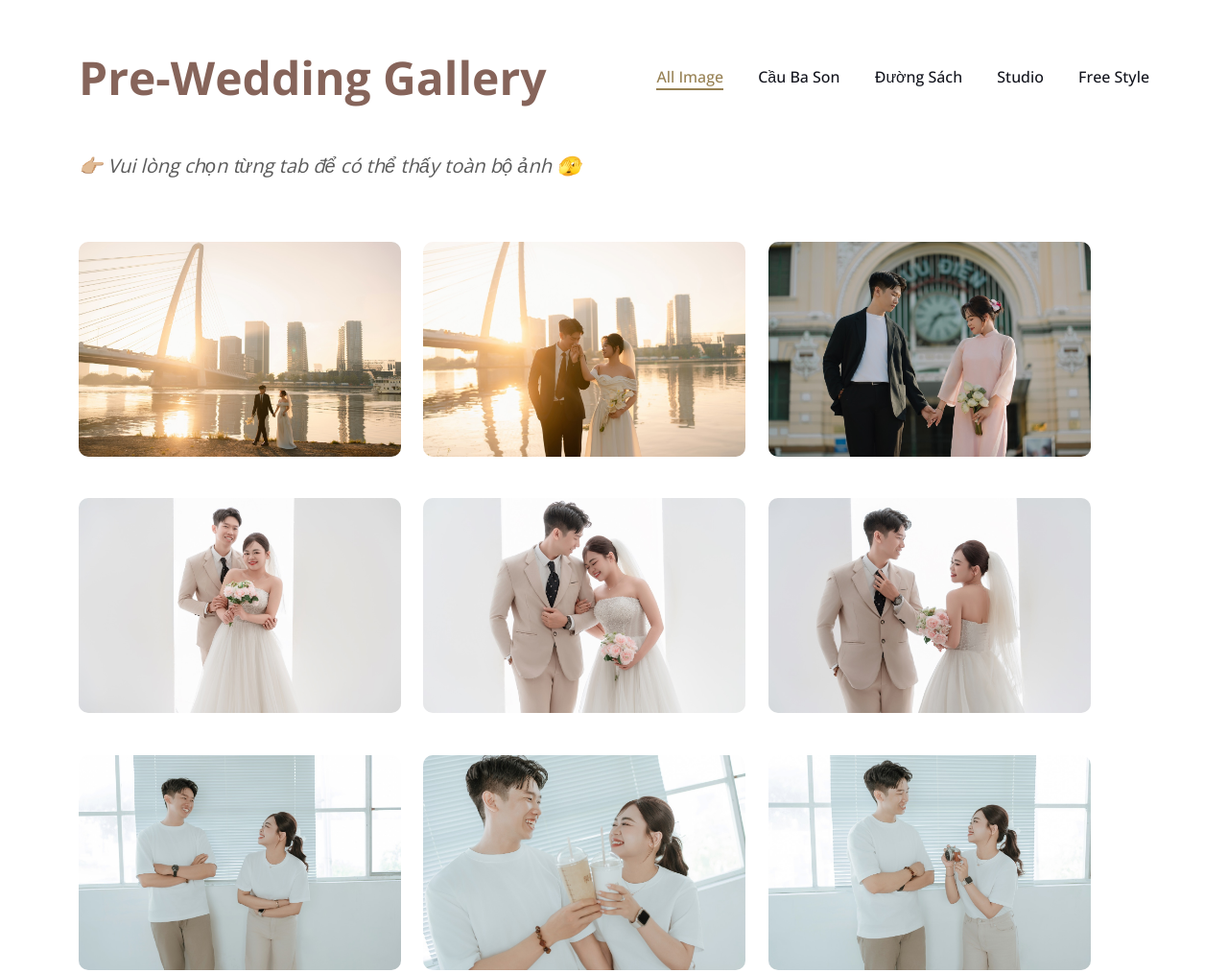
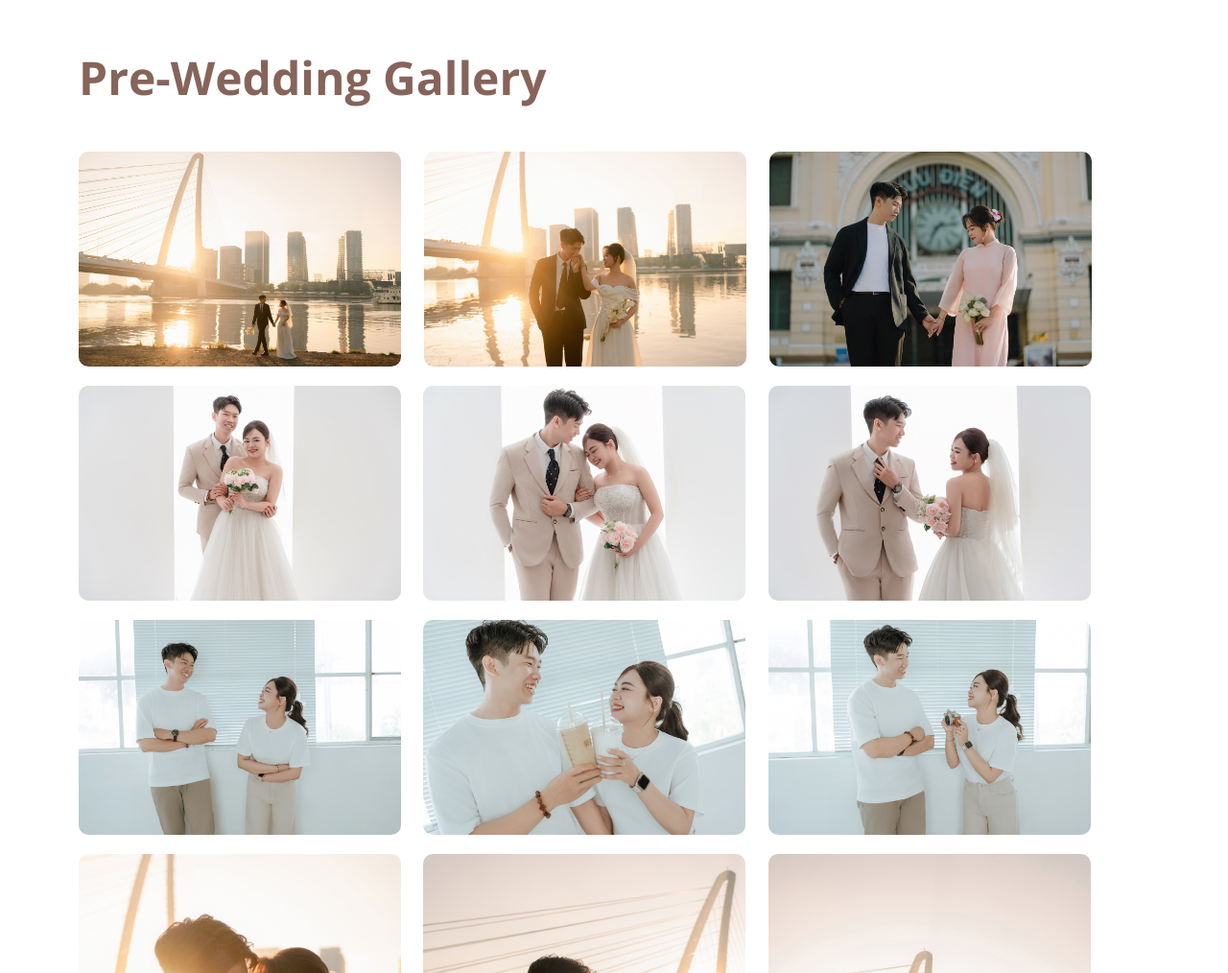
Before and after one commit to mqwedding/pre-wedding, a plain HTML site: page index.html in a window 1280 px wide. Shown: the part 2580-3594 px from the top of the page at 96% size. Drawn offline with nearby package versions, Linux system fonts and the light colour scheme.

Commit message:
Update index.html

```diff
--- a/index.html
+++ b/index.html
@@ -303,10 +303,11 @@
     <!-- Pre-Wedding Gallery -->
     <div class="container-xxl py-6 pt-5" id="gallery">
         <div class="container">
-            <div class="row g-5 mb-5 align-items-center wow fadeInUp" data-wow-delay="0.9s">
+            <div class="row g-5 mb-5 align-items-center wow fadeInUp" data-wow-delay="0.3s">
                 <div class="col-lg-6">
                     <h1 class="display-5 mb-0">Pre-Wedding Gallery</h1>
                 </div>
+                <!--
                 <div class="col-lg-6 text-lg-end">
                     <ul class="list-inline mx-n3 mb-0" id="portfolio-flters">
                         <li class="mx-3 active">All Image</li>
@@ -317,81 +318,11 @@
                     </ul>
                 </div>
                 <p class="fs-5 fst-italic">👉🏼 Vui lòng chọn từng tab để có thể thấy toàn bộ ảnh 🫣</p>
+
+                -->
             </div>
-
-            <div class="row g-4 portfolio-container wow" data-wow-delay="1s">
-                <!-- Portfolio items sẽ được tạo bởi JavaScript -->
-              </div>
-
-              <script>
-                // Danh sách các hình ảnh và các nhóm (filter) của ảnh
-                const images = [
-                  { src: 'img/bason-n-1.jpeg', category: 'first' },
-                  { src: 'img/bason-n-2.jpeg', category: 'first' },
-                  { src: 'img/ds-n-1.jpeg', category: 'second' },
-                  { src: 'img/studio-n-1.jpeg', category: 'third' },
-                  { src: 'img/studio-n-2.jpeg', category: 'third' },
-                  { src: 'img/studio-n-3.jpeg', category: 'third' },
-                  { src: 'img/fs-n-1.jpeg', category: 'fourth' },
-                  { src: 'img/fs-n-2.jpeg', category: 'fourth' },
-                  { src: 'img/fs-n-3.jpeg', category: 'fourth' },
-                  { src: 'img/bason-1.jpeg', category: 'first' },
-                  { src: 'img/bason-2.jpeg', category: 'first' },
-                  { src: 'img/bason-3.jpeg', category: 'first' },
-                  { src: 'img/bason-4.jpeg', category: 'first' },
-                  { src: 'img/bason-5.jpeg', category: 'first' },
-                  { src: 'img/ds-1.jpeg', category: 'second' },
-                  { src: 'img/ds-2.jpeg', category: 'second' },
-                  { src: 'img/ds-3.jpeg', category: 'second' },
-                  { src: 'img/ds-4.jpeg', category: 'second' },
-                  { src: 'img/studio-1.jpeg', category: 'third' },
-                  { src: 'img/studio-2.jpeg', category: 'third' },
-                  { src: 'img/studio-3.jpeg', category: 'third' },
-                  { src: 'img/fs-1.jpeg', category: 'fourth' },
-                  { src: 'img/fs-2.jpeg', category: 'fourth' },
-                  { src: 'img/fs-3.jpeg', category: 'fourth' }
-                ];
-
-                // Tạo các phần tử cho mỗi ảnh
-                const container = document.querySelector('.portfolio-container');
-
-                images.forEach((image, index) => {
-                  const col = document.createElement('div');
-                  col.classList.add('col-lg-4', 'col-md-6', 'portfolio-item', image.category);
-                  col.setAttribute('data-wow-delay', index < 6 ? '0.1s' : '0.3s');  // Thêm delay khác nhau cho các ảnh
-
-                  const portfolioImg = document.createElement('div');
-                  portfolioImg.classList.add('portfolio-img', 'rounded', 'overflow-hidden');
-
-                  const img = document.createElement('img');
-                  img.classList.add('img-fluid');
-                  img.src = image.src;
-                  img.alt = '';
-
-                  const portfolioBtn = document.createElement('div');
-                  portfolioBtn.classList.add('portfolio-btn');
-
-                  const link = document.createElement('a');
-                  link.classList.add('btn', 'btn-lg-square', 'btn-outline-secondary', 'border-2', 'mx-1');
-                  link.href = image.src;
-                  link.setAttribute('data-lightbox', 'portfolio');
-
-                  const icon = document.createElement('i');
-                  icon.classList.add('fa', 'fa-eye');
-
-                  link.appendChild(icon);
-                  portfolioBtn.appendChild(link);
-                  portfolioImg.appendChild(img);
-                  portfolioImg.appendChild(portfolioBtn);
-                  col.appendChild(portfolioImg);
-
-                  container.appendChild(col);
-                });
-              </script>
-
-
-            <!--
-            <div class="row g-4 portfolio-container wow" data-wow-delay="1s">
+            <!--block 1-->
+            <div class="row g-4 ptorfolio-container wow" data-wow-delay="1s">
                 <div class="col-lg-4 col-md-6 portfolio-item first" data-wow-delay="0.1s">
                     <div class="portfolio-img rounded overflow-hidden">
                         <img class="img-fluid" src="img/bason-n-1.jpeg" alt="">
@@ -416,6 +347,10 @@
                         </div>
                     </div>
                 </div>
+            </div>
+
+             <!--block 2-->
+             <div class="row g-4 portfolio-container wow" data-wow-delay="1s">
                 <div class="col-lg-4 col-md-6 portfolio-item third" data-wow-delay="0.1s">
                     <div class="portfolio-img rounded overflow-hidden">
                         <img class="img-fluid" src="img/studio-n-1.jpeg" alt="">
@@ -440,6 +375,10 @@
                         </div>
                     </div>
                 </div>
+            </div>
+
+            <!--block 3-->
+            <div class="row g-4 portfolio-container wow" data-wow-delay="1s">
                 <div class="col-lg-4 col-md-6 portfolio-item fourth" data-wow-delay="0.3s">
                     <div class="portfolio-img rounded overflow-hidden">
                         <img class="img-fluid" src="img/fs-n-1.jpeg" alt="">
@@ -464,6 +403,10 @@
                         </div>
                     </div>
                 </div>
+            </div>
+
+            <!--block 4-->
+            <div class="row g-4 portfolio-container wow" data-wow-delay="1s" style="height: 100vh;">
                 <div class="col-lg-4 col-md-6 portfolio-item first">
                     <div class="portfolio-img rounded overflow-hidden">
                         <img class="img-fluid" src="img/bason-1.jpeg" alt="">
@@ -488,6 +431,10 @@
                         </div>
                     </div>
                 </div>
+            </div>
+
+            <!--block 5-->
+            <div class="row g-4 portfolio-container wow" data-wow-delay="1s">
                 <div class="col-lg-4 col-md-6 portfolio-item first">
                     <div class="portfolio-img rounded overflow-hidden">
                         <img class="img-fluid" src="img/bason-4.jpeg" alt="">
@@ -512,6 +459,10 @@
                         </div>
                     </div>
                 </div>
+            </div>
+
+            <!--block 6-->
+            <div class="row g-4 portfolio-container wow" data-wow-delay="1s">
                 <div class="col-lg-4 col-md-6 portfolio-item second">
                     <div class="portfolio-img rounded overflow-hidden">
                         <img class="img-fluid" src="img/ds-2.jpeg" alt="">
@@ -536,6 +487,10 @@
                         </div>
                     </div>
                 </div>
+            </div>
+
+            <!--block 7-->
+            <div class="row g-4 portfolio-container wow" data-wow-delay="1s">
                 <div class="col-lg-4 col-md-6 portfolio-item third">
                     <div class="portfolio-img rounded overflow-hidden">
                         <img class="img-fluid" src="img/studio-1.jpeg" alt="">
@@ -560,6 +515,10 @@
                         </div>
                     </div>
                 </div>
+            </div>
+
+            <!--block 8-->
+            <div class="row g-4 portfolio-container wow" data-wow-delay="1s">
                 <div class="col-lg-4 col-md-6 portfolio-item fourth">
                     <div class="portfolio-img rounded overflow-hidden">
                         <img class="img-fluid" src="img/fs-1.jpeg" alt="">
@@ -584,7 +543,7 @@
                         </div>
                     </div>
                 </div>
-            </div> -->
+            </div>
         </div>
     </div>
     <!-- Pre-Wedding Gallery End -->
```
